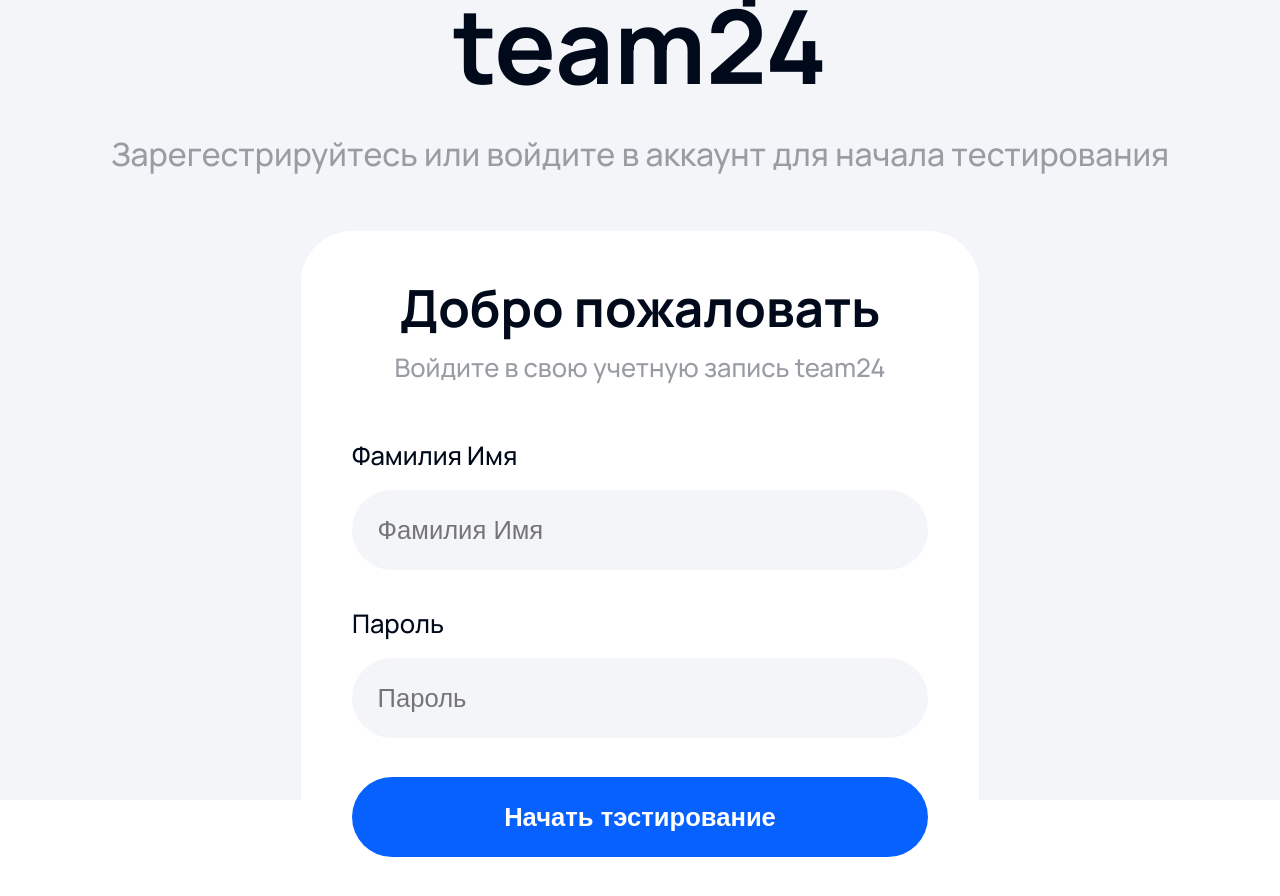
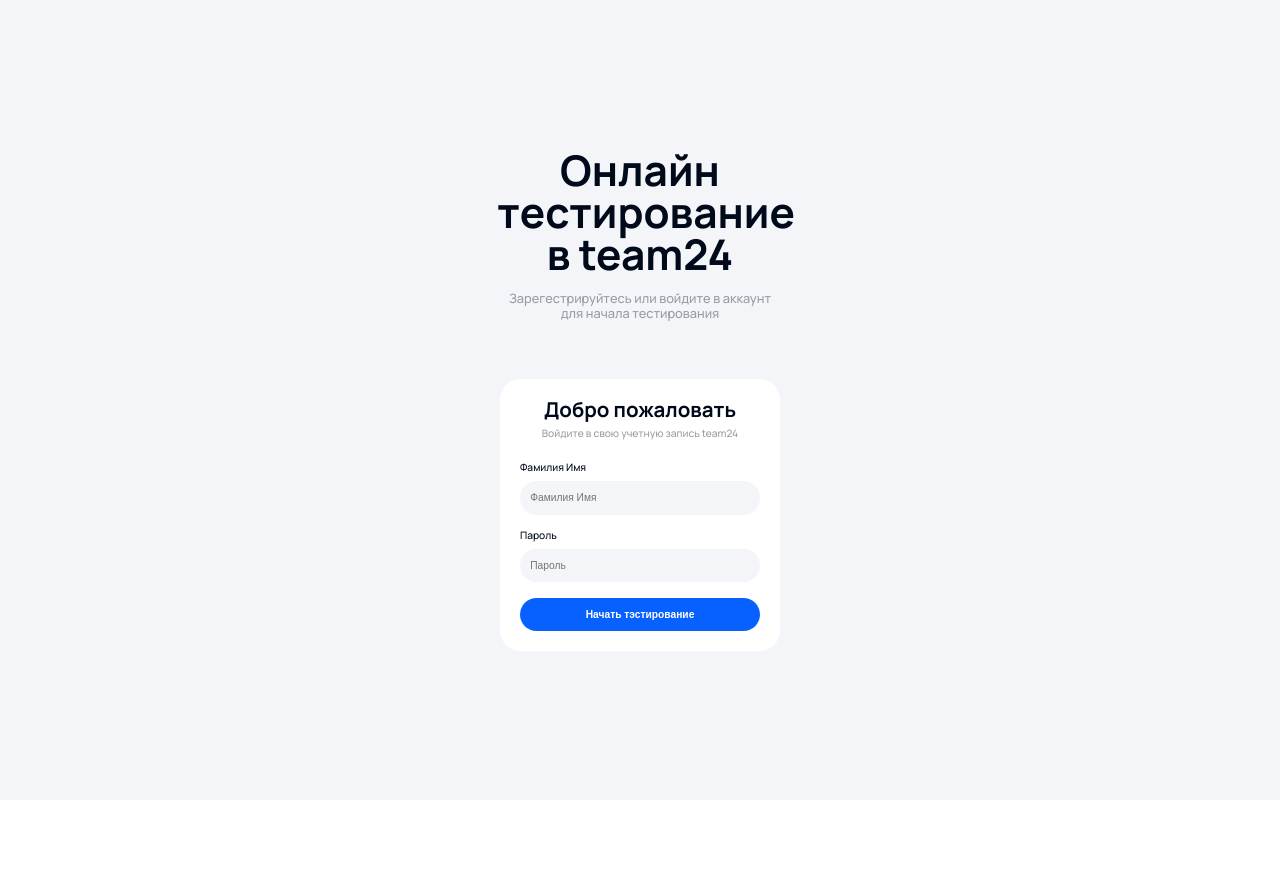
Before and after one commit to Nagiev100/SkillTrack, a Next.js app: page /auth in a window 1280 px wide. Shown: the top 896 px of the page. After the commit the page ends 800 px from the top, so only its background shows below. Built offline with nearby package versions, Linux system fonts and the light colour scheme.

Commit message:
Refactor units of measurement in the project

```diff
--- a/public/styles/globals.scss
+++ b/public/styles/globals.scss
@@ -4,6 +4,6 @@
 }
 
 body {
-  width: 100%;
-  height: 100%;
+  max-width: 1920px;
+  max-height: 1080px;
 }
--- a/src/react/shared/ui/authCaption/authCaption.module.scss
+++ b/src/react/shared/ui/authCaption/authCaption.module.scss
@@ -2,20 +2,20 @@
   display: flex;
   flex-direction: column;
   justify-content: center;
-  gap: 1.2rem;
+  gap: 0.6vw;
 
   h2 {
-    font-size: 3.2rem;
+    font-size: 1.6vw;
     font-weight: 600;
-    line-height: 3.2rem;
+    line-height: 1.6vw;
     text-align: center;
     color: #000A1A;
   }
 
   p {
-    font-size: 1.6rem;
+    font-size: 0.8vw;
     font-weight: 500;
-    line-height: 1.9rem;
+    line-height: 0.9vw;
     text-align: center;
     color: #999DA3;
   }
--- a/src/react/shared/ui/authForm/ui/authForm.module.scss
+++ b/src/react/shared/ui/authForm/ui/authForm.module.scss
@@ -1,11 +1,11 @@
 .Container {
   display: flex;
   flex-direction: column;
-  gap: 3.6rem;
+  gap: 1.8vw;
 }
 
 .ContainerLogout {
   display: flex;
   flex-direction: column;
-  gap: 2.4rem;
+  gap: 1.2vw;
 }
--- a/src/react/shared/ui/button/ui/Button.module.scss
+++ b/src/react/shared/ui/button/ui/Button.module.scss
@@ -1,21 +1,19 @@
 .Button {
-  padding: 0;
-  margin: 0;
-  border-radius: 7.6rem;
+  border-radius: 3.9vw;
   border: none;
   outline: none;
-  font-size: 1.6rem;
+  font-size: 0.8vw;
   font-weight: 600;
-  line-height: 1.9rem;
+  line-height: 0.9vw;
 
   &.buttonSmall {
-    width: 9rem;
-    height: 5rem;
+    max-width: 4.8vw;
+    max-height: 2.6vw;
   }
 
   &.buttonBig {
-    width: 36rem;
-    height: 5rem;
+    width: 18.75vw;
+    height: 2.6vw;
   }
 
   &.defaultTheme {
--- a/src/react/shared/ui/formWrapper/ui/formWrapper.module.scss
+++ b/src/react/shared/ui/formWrapper/ui/formWrapper.module.scss
@@ -1,8 +1,8 @@
 .ContainerForm {
   background-color: #FFFFFF;
-  padding: 3.2rem;
+  padding: 1.6vw;
   margin: 0 auto;
-  border-radius: 3.2rem;
-  max-width: 42rem;
-  max-height: 50rem;
+  border-radius: 1.6vw;
+  max-width: 21.8vw;
+  max-height: 26vw;
 }
--- a/src/react/shared/ui/headAuth/headAuth.module.scss
+++ b/src/react/shared/ui/headAuth/headAuth.module.scss
@@ -1,20 +1,21 @@
 .ContainerHeadAuth {
   display: flex;
   flex-direction: column;
-  gap: 2.4rem;
+  gap: 1.2vw;
+  max-width: 22.3vw;
 
   h1 {
-    font-size: 6.4rem;
+    font-size: 3.3vw;
     font-weight: 600;
-    line-height: 6.4rem;
+    line-height: 3.3vw;
     text-align: center;
     color: #000A1A;
   }
 
   p {
-    font-size: 2rem;
+    font-size: 1vw;
     font-weight: 500;
-    line-height: 2.4rem;
+    line-height: 1.2vw;
     text-align: center;
     color: #999DA3;
   }
--- a/src/react/shared/ui/input/ui/input.module.scss
+++ b/src/react/shared/ui/input/ui/input.module.scss
@@ -1,26 +1,26 @@
 .InputContainer {
   display: flex;
   flex-direction: column;
-  gap: 1.2rem;
+  gap: 0.6vw;
   background-color: white;
 }
 
 .Input {
   box-sizing: border-box;
-  width: 36rem;
-  max-width: 36rem;
-  height: 5rem;
-  max-height: 5rem;
-  border-radius: 4rem;
+  width: 18.75vw;
+  max-width: 18.75vw;
+  height: 2.6vw;
+  max-height: 2.6vw;
+  border-radius: 2vw;
   border: none;
   background-color: #F3F5F9;
   color: #999DA3;
-  font-size: 1.6rem;
+  font-size: 0.8vw;
   font-weight: 400;
-  line-height: 19rem;
+  line-height: 0.9vw;
   text-align: left;
-  padding-left: 1.6rem;
-  padding-right: 1.6rem;
+  padding-left: 0.8vw;
+  padding-right: 0.8vw;
 
   &:focus {
     outline: none;
@@ -32,11 +32,9 @@
 }
 
 .TitleInput {
-  font-size: 1.6rem;
+  font-size: 0.8vw;
   font-weight: 500;
-  line-height: 1.9rem;
+  line-height: 0.9vw;
   text-align: left;
   color: #000A1A;
-  margin: 0;
-  padding: 0;
 }
```
